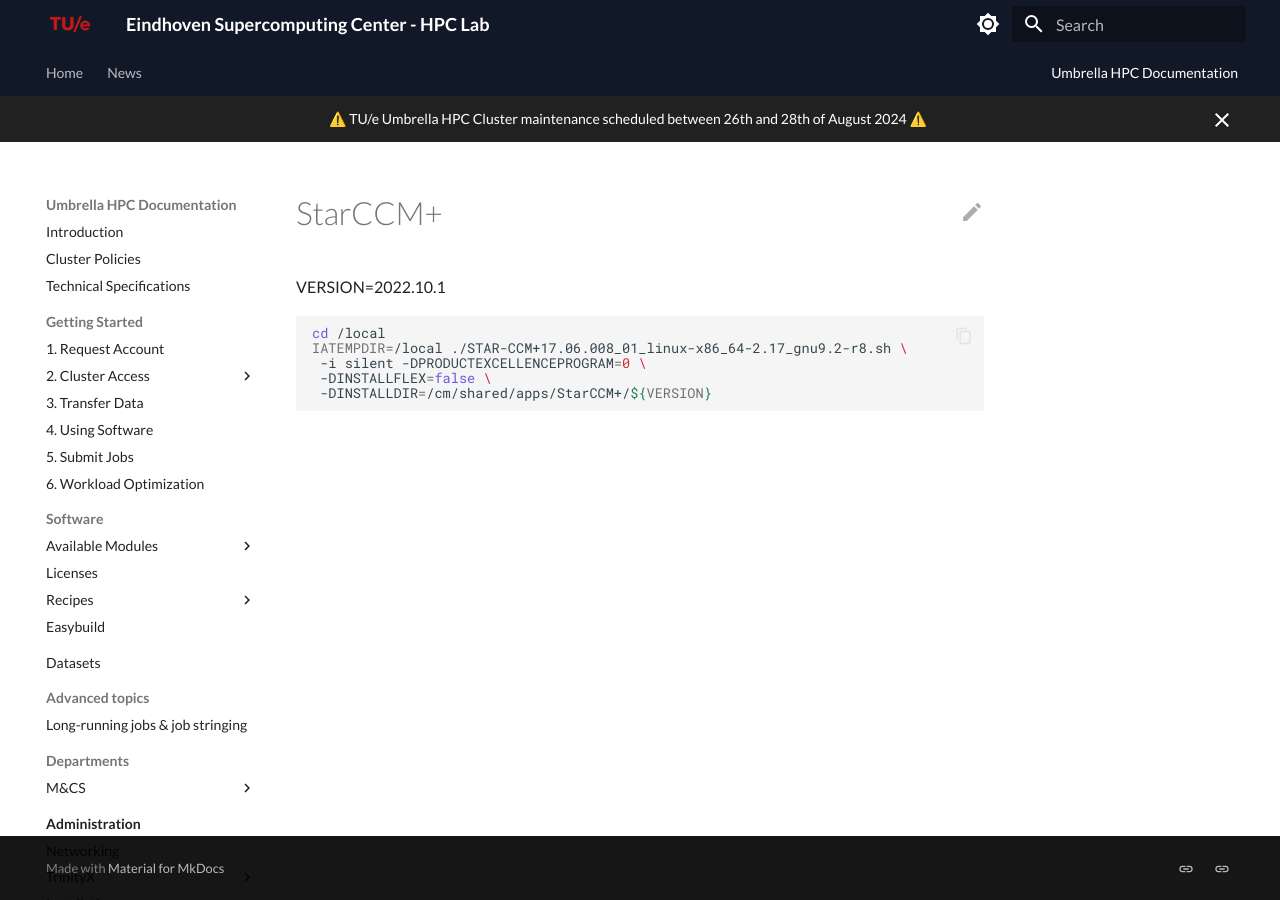
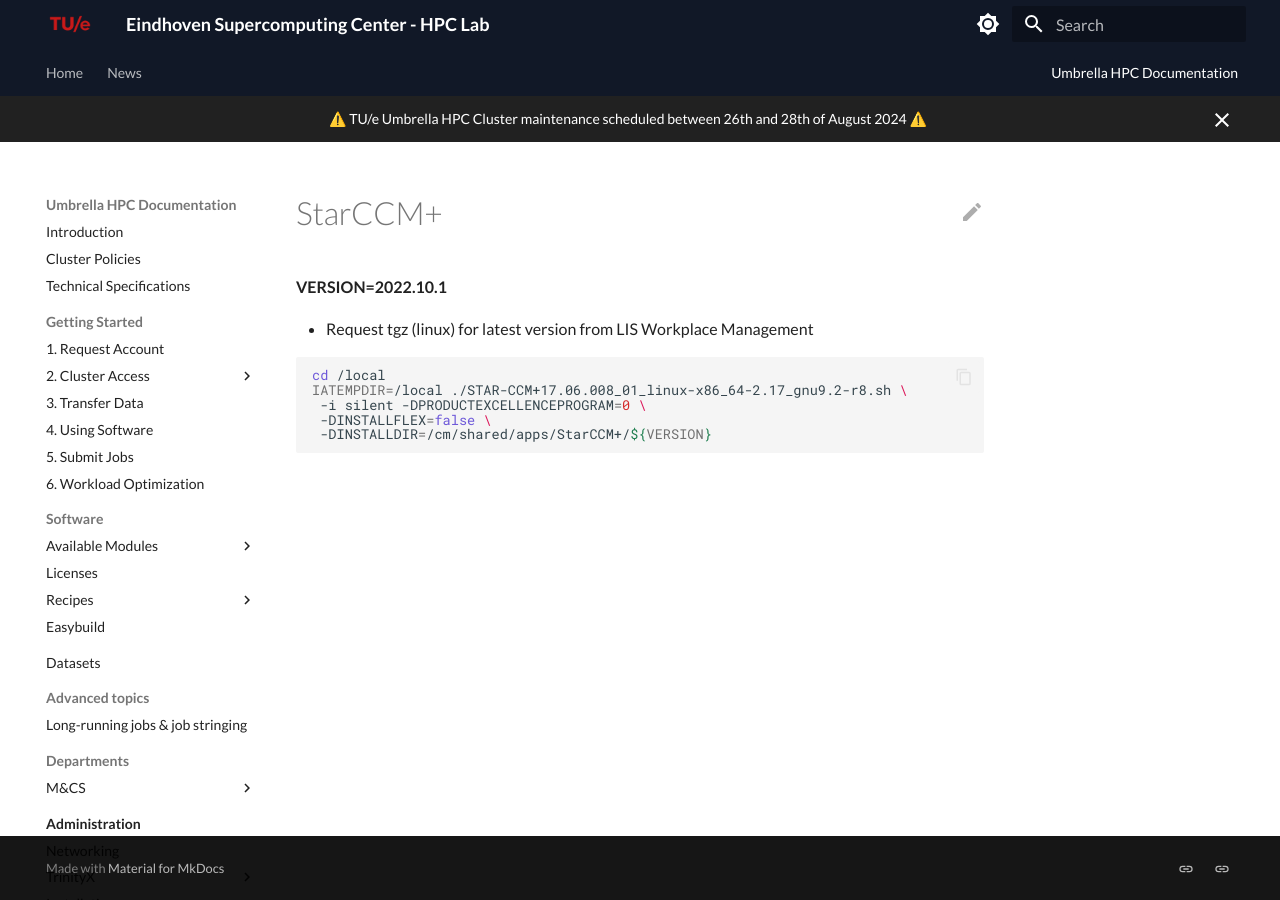
Before and after one commit to gferhpc/supercomputing.tue.nl, an MkDocs documentation site: the page built from pages/documentation/administration/installations/starccm-plus.md, in a window 1280 px wide. Built offline with MkDocs 1.6.1 and Material for MkDocs 9.7.7, drawn with Linux system fonts in a browser that asks for light colours.

Commit message:
Update starccm-plus.md

````diff
--- a/pages/documentation/administration/installations/starccm-plus.md
+++ b/pages/documentation/administration/installations/starccm-plus.md
@@ -1,6 +1,8 @@
 # StarCCM+
 
-VERSION=2022.10.1
+**VERSION=2022.10.1**
+
+- Request tgz (linux) for latest version from LIS Workplace Management
 
 ```shell
 cd /local
````
